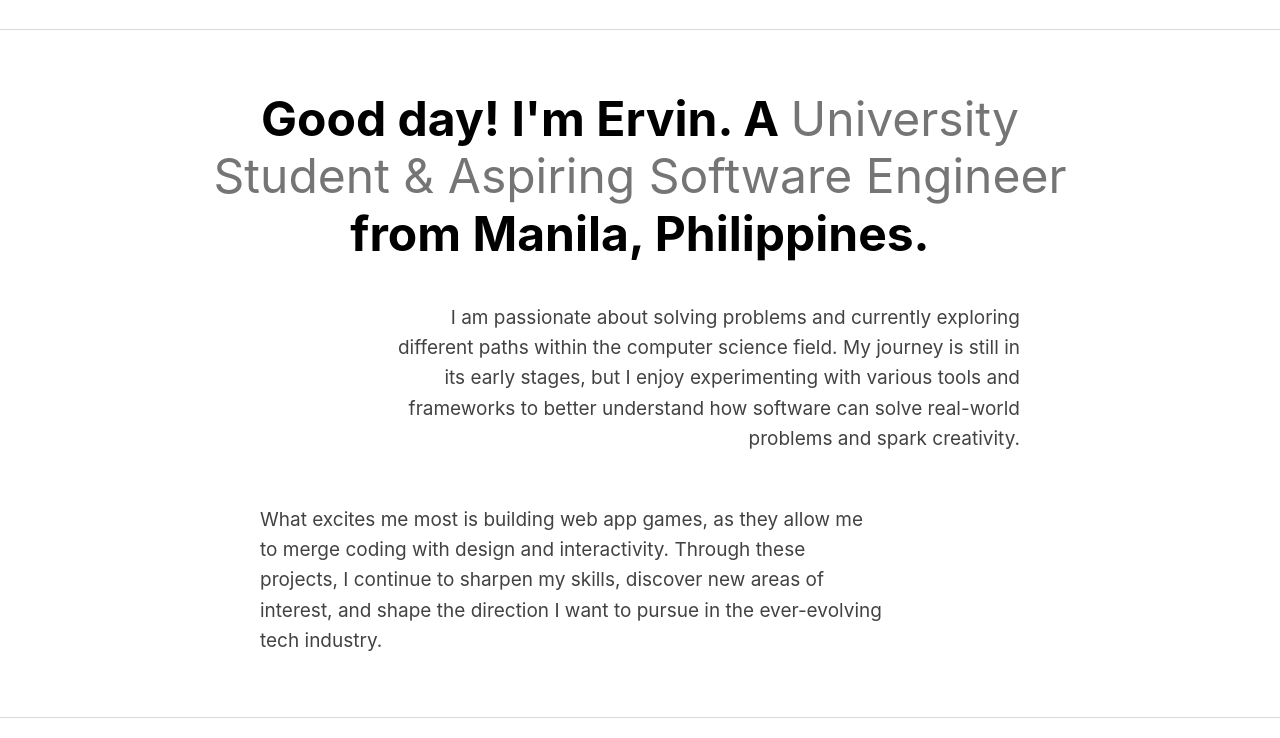
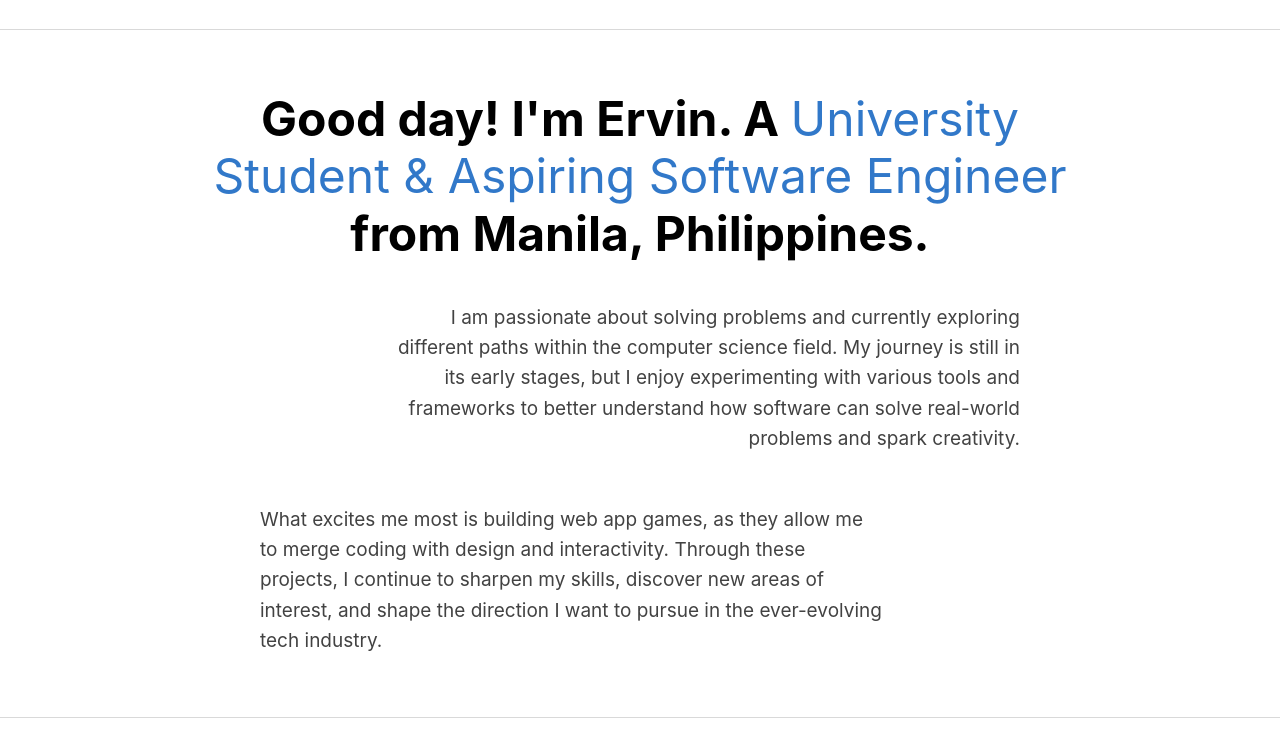
Before and after one commit to Ervzs/personal-website, a plain HTML site: page about.html in a window 1280 px wide. In both pictures the pointer is over the element "University Student & Aspiring Software Engineer". Shown: the part 82-820 px from the top of the page. Drawn offline with Linux system fonts and the light colour scheme.

Commit message:
Few changes for about.html

```diff
--- a/assets/css/about.css
+++ b/assets/css/about.css
@@ -38,6 +38,10 @@
 .highlight-text {
   color: #757575;
   font-weight: 400;
+}
+
+.highlight-text:hover {
+  color: #3178c9;
 }
 
 .description-container {
```
